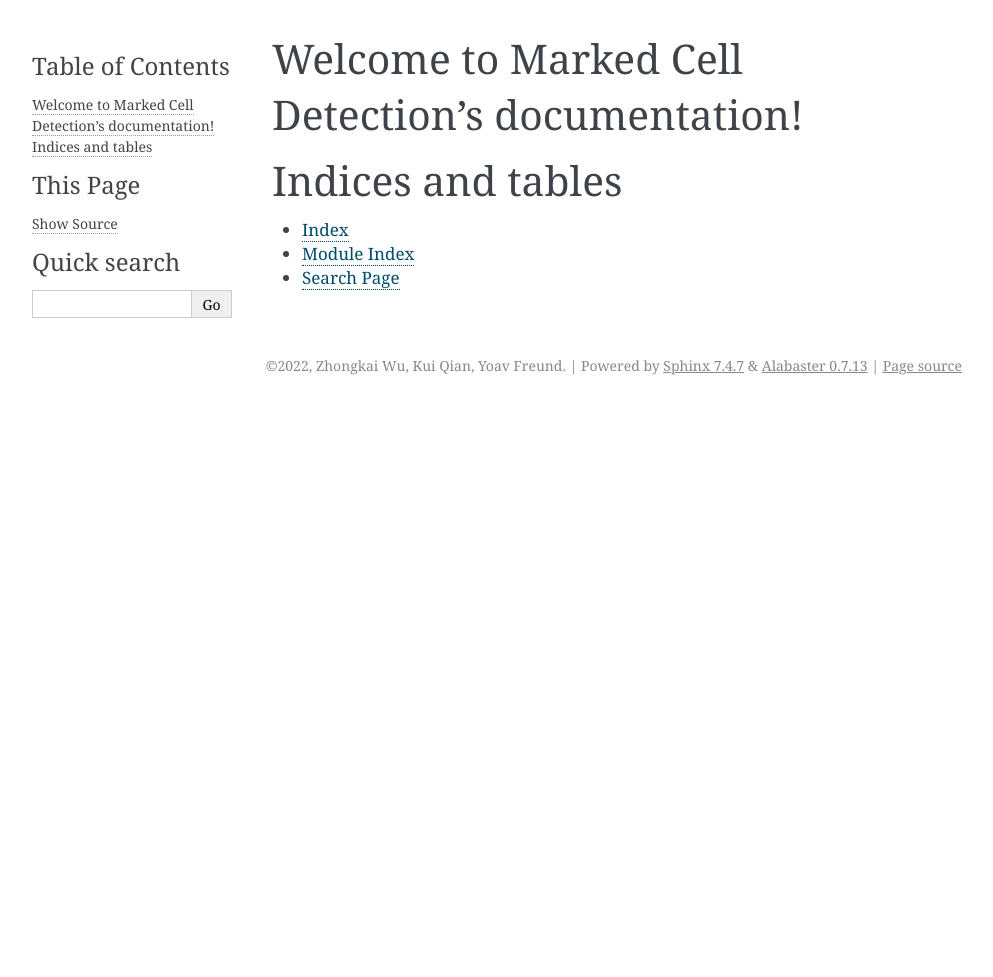
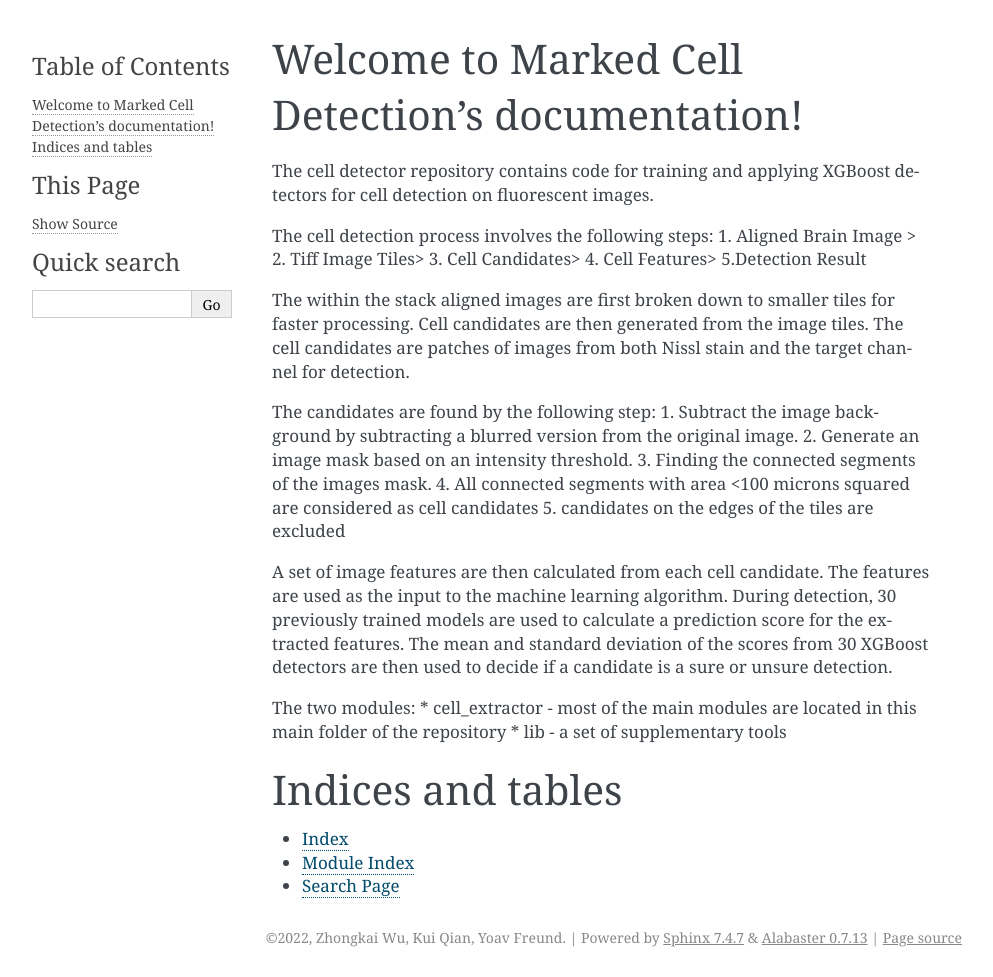
Before and after one commit to ActiveBrainAtlas2/cell_extractor, a Sphinx documentation site: the page built from docs/index.rst, in a window 1280 px wide. Shown: the whole page, without its empty margins (148-1141 px from the left). Built offline with Sphinx 7.4.7, drawn with Linux system fonts in a browser that asks for light colours; pages that are not in the unit, such as notebooks, are missing from menus; before the commit the page ends 900 px from its top, so only the background shows below that.

Commit message:
Update index.rst

```diff
--- a/docs/index.rst
+++ b/docs/index.rst
@@ -5,6 +5,27 @@
 
 Welcome to Marked Cell Detection's documentation!
 =================================================
+
+The cell detector repository contains code for training and applying XGBoost detectors for cell detection on fluorescent images.
+
+The cell detection process involves the following steps:
+1. Aligned Brain Image > 2. Tiff Image Tiles> 3. Cell Candidates> 4. Cell Features> 5.Detection Result
+
+The within the stack aligned images are first broken down to smaller tiles for faster processing.  Cell candidates are then generated from the image tiles.  The cell candidates are patches of images from both Nissl stain and the target channel for detection.
+
+The candidates are found by the following step:
+1. Subtract the image background by subtracting a blurred version from the original image.
+2. Generate an image mask based on an intensity threshold.
+3. Finding the connected segments of the images mask.
+4. All connected segments with area <100 microns squared are considered as cell candidates
+5. candidates on the edges of the tiles are excluded
+
+A set of image features are then calculated from each cell candidate. The features are used as the input to the machine learning algorithm. During detection, 30 previously trained models are used to calculate a prediction score for the extracted features. The mean and standard deviation of the scores from 30 XGBoost detectors are then used to decide if a candidate is a sure or unsure detection.
+
+The two modules:
+* cell_extractor - most of the main modules are located in this main folder of the repository
+* lib - a set of supplementary tools
+
 
 .. toctree::
    :maxdepth: 2
```
